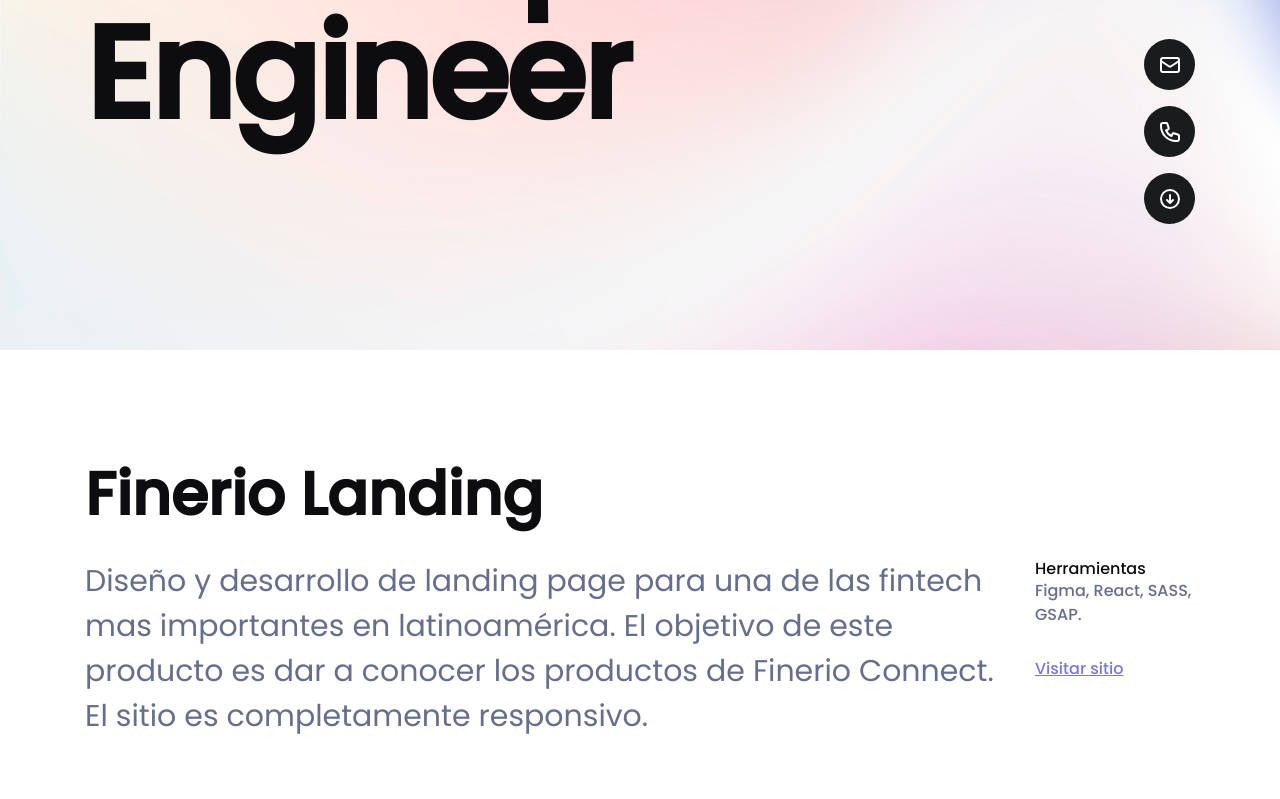
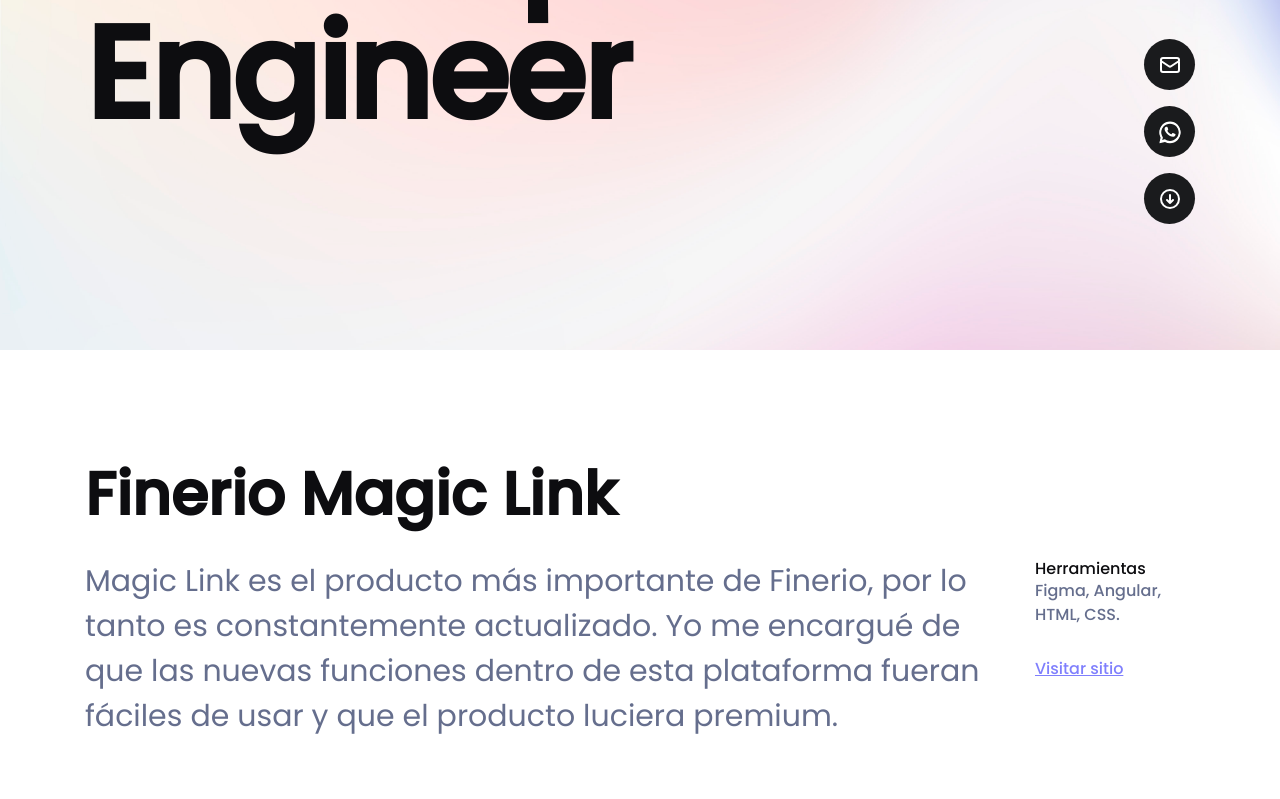
Before and after one commit to voydesvelado/portfolio-v2, a React (Create React App) app: page / in a window 1280 px wide. Shown: the part 361-1160 px from the top of the page. Built offline with nearby package versions, Linux system fonts and the light colour scheme.

Commit message:
minor ux modifications

```diff
--- a/src/components/Projects.js
+++ b/src/components/Projects.js
@@ -7,7 +7,6 @@
 import pr4 from "../assets/png/pr-4.png";
 import pr5 from "../assets/png/pr-5.png";
 import mail from "../assets/svg/mail.svg";
-import phone from "../assets/svg/phone.svg";
 import download from "../assets/svg/download.svg";
 import whatsapp from "../assets/svg/whatsapp.svg";
 
@@ -21,13 +20,13 @@
   const h4Ref = useRef(null);
   const PROJECTS_2021 = [
     {
-      id: 3,
-      title: "Finerio Landing",
+      id: 1,
+      title: "Finerio Magic Link",
       description:
-        "Diseño y desarrollo de landing page para una de las fintech mas importantes en latinoamérica. El objetivo de este producto es dar a conocer los productos de Finerio Connect. El sitio es completamente responsivo.",
-      tools: "Figma, React, SASS, GSAP.",
-      link: "https://finerioconnect.com/",
-      image: pr4,
+        "Magic Link es el producto más importante de Finerio, por lo tanto es constantemente actualizado. Yo me encargué de que las nuevas funciones dentro de esta plataforma fueran fáciles de usar y que el producto luciera premium.",
+      tools: "Figma, Angular, HTML, CSS.",
+      link: "https://magiclink.finerioconnect.com/access/login",
+      image: pr1,
       offwhite: false,
     },
     {
@@ -41,13 +40,13 @@
       offwhite: true,
     },
     {
-      id: 1,
-      title: "Finerio Magic Link",
+      id: 3,
+      title: "Finerio Landing",
       description:
-        "Magic Link es el producto más importante de Finerio, por lo tanto es constantemente actualizado. Yo me encargué de que las nuevas funciones dentro de esta plataforma fueran fáciles de usar y que el producto luciera premium.",
-      tools: "Figma, Angular, HTML, CSS.",
-      link: "https://magiclink.finerioconnect.com/access/login",
-      image: pr1,
+        "Diseño y desarrollo de landing page para una de las fintech mas importantes en latinoamérica. El objetivo de este producto es dar a conocer los productos de Finerio Connect. El sitio es completamente responsivo.",
+      tools: "Figma, React, SASS, GSAP.",
+      link: "https://finerioconnect.com/",
+      image: pr4,
       offwhite: false,
     },
     {
@@ -148,10 +147,10 @@
                   className="project__btn"
                   ref={h3Ref}
                 >
-                  <img src={phone} alt="send a message" className="svg-24" />
+                  <img src={whatsapp} alt="send a message" className="svg-24" />
                 </a>
                 <a
-                  href="https://drive.google.com/file/d/1Z6jKJYBX-AaqfWo_iBToAslszq_zKtrX/view"
+                  href="https://drive.google.com/file/d/1pGb_8e0scbqprA3NbMAj9Fxo-QlQd6Z5/view"
                   rel="noopener noreferrer"
                   target="_blank"
                   className="project__btn"
--- a/src/styles/_proyects.scss
+++ b/src/styles/_proyects.scss
@@ -80,7 +80,7 @@
   font-size: 16px;
   line-height: 24px;
   text-decoration-line: underline;
-  color: #7976e3;
+  color: #7f7ffd;
   margin-bottom: 30px;
 }
 
```
Also changed, not shown: 1 other file (tests, documents, lock files or other folders).
